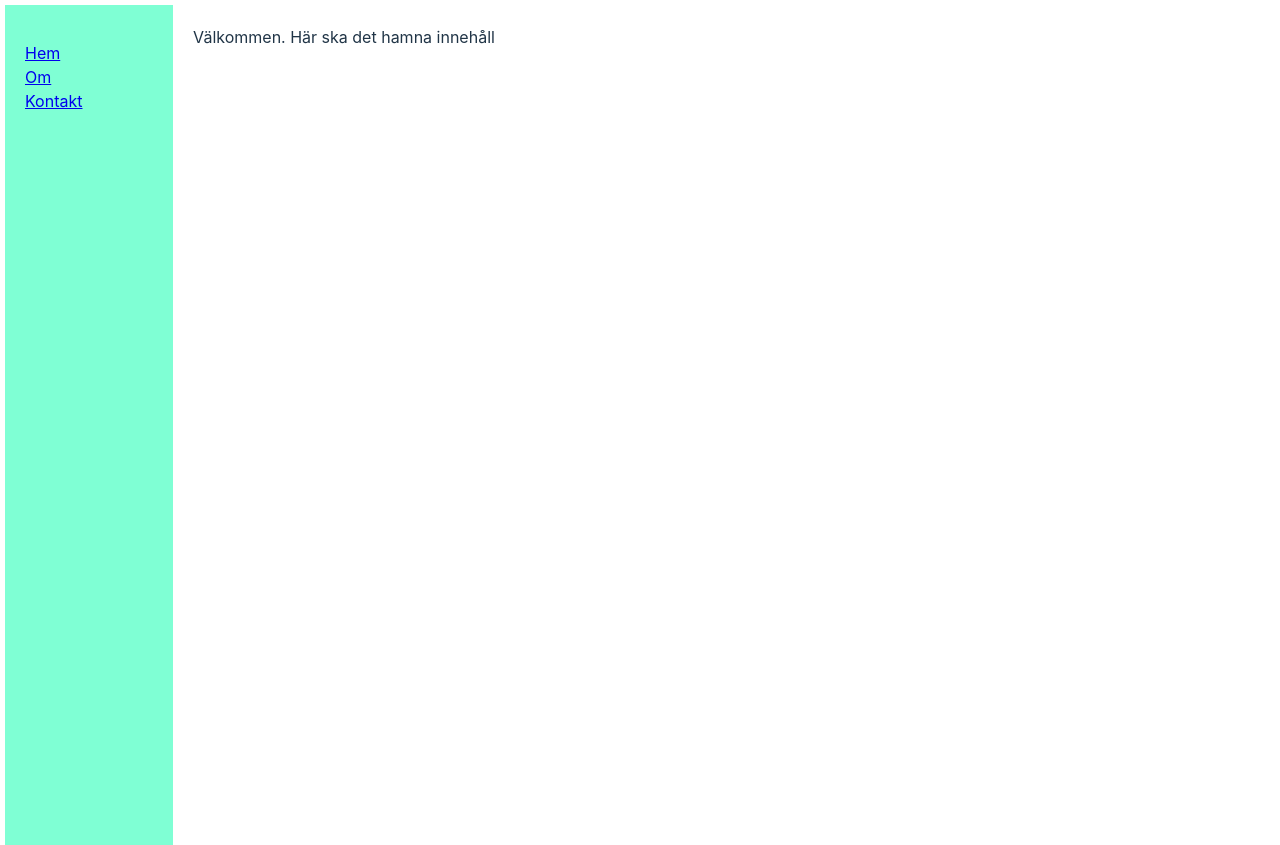
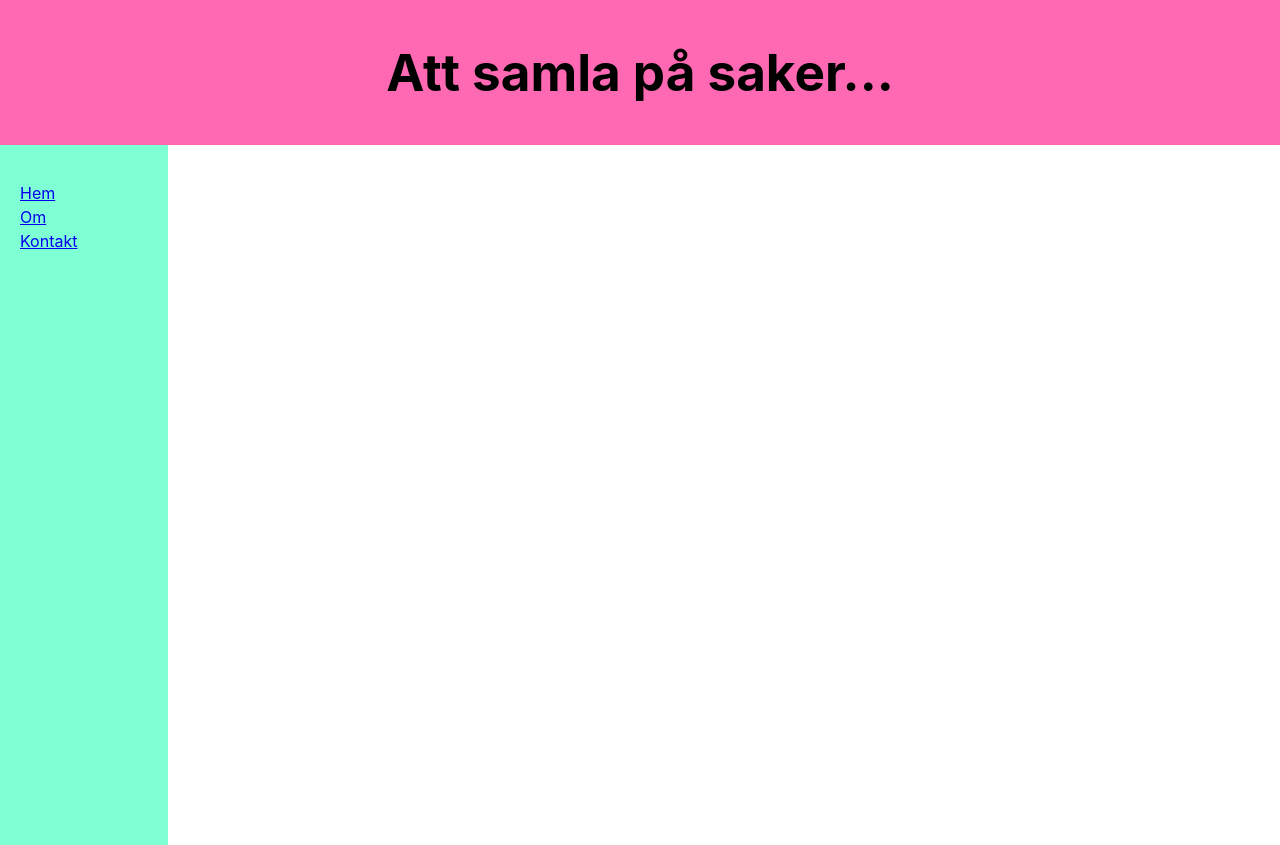
Before and after one commit to annkar73/min_hobby, a website built with Vite: page index.html in a window 1280 px wide. Shown: the top 845 px of the page. Built offline with nearby package versions, Linux system fonts and the light colour scheme.

Commit message:
Added header to index.html

```diff
--- a/index.html
+++ b/index.html
@@ -7,6 +7,9 @@
     <link rel="stylesheet" href="style.css" />
   </head>
   <body>
+    <header>
+      <h1>Att samla på saker... </h1>
+    </header>
     <div class="wrapper">
       <nav id="sidebar">
         <ul id="navMenu">
--- a/style.css
+++ b/style.css
@@ -15,10 +15,7 @@
 
 
 body {
-  margin: 5px;
-  display: flex;
-  min-width: 100vW;
-  min-height: 100vh;
+  margin: 0;
 }
 
 h1 {
@@ -33,18 +30,28 @@ ul {
 li {
   margin-right: 10px;
 }
+
+header{
+  background-color: hotpink;
+  color: black;
+  text-align: center;
+  padding: 10px 0;
+}
+.wrapper {
+  display: flex;
+  flex-direction: column;
+  height: 100vh;
+}
+
 #sidebar {
-  float: left;
   width: 10vw;
   background-color: aquamarine;
   padding: 20px;
-  height: 100vh;
+  height: 100%;
 }
 
 #content {
-  /* display: block; */
-  float: right;
-  width: 90vw;
+  flex: 1;
   padding: 20px;
 }
 
```
